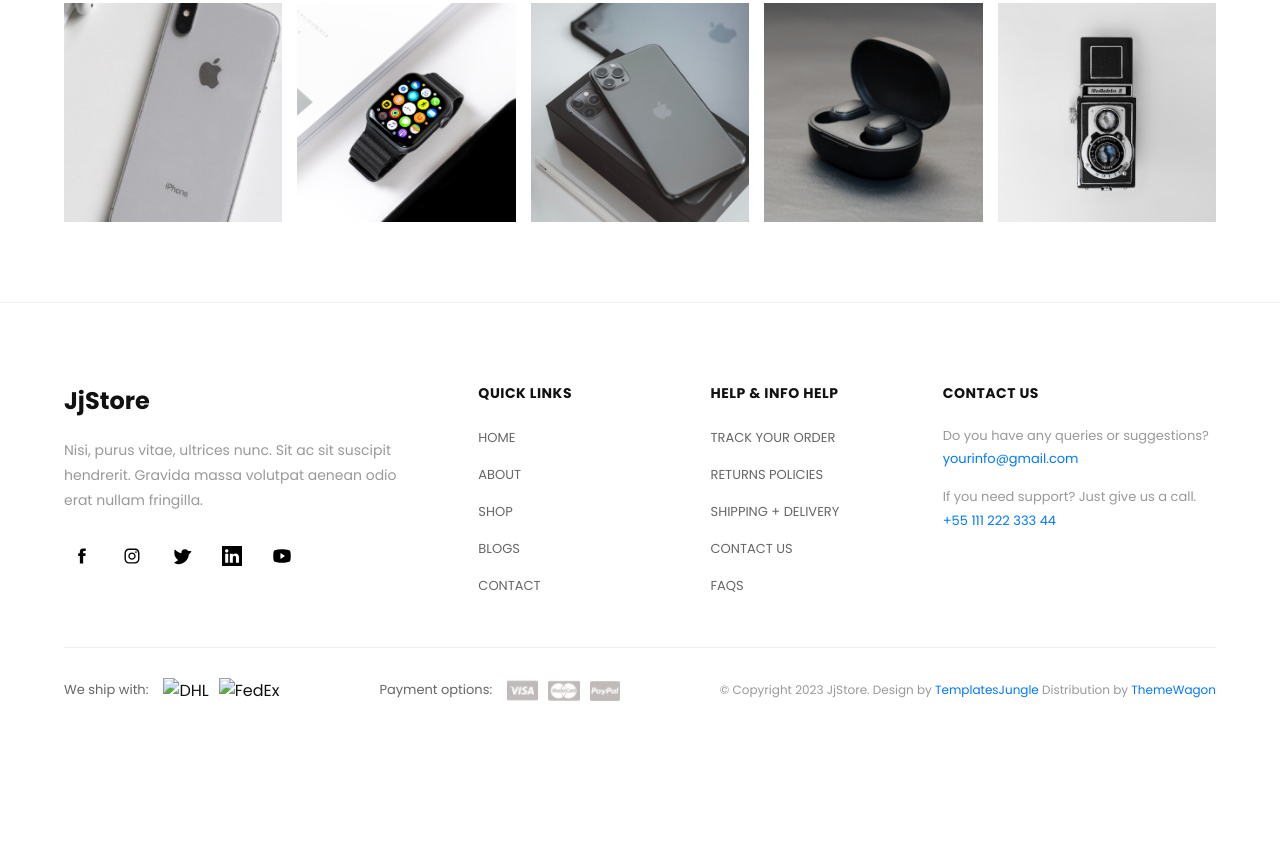
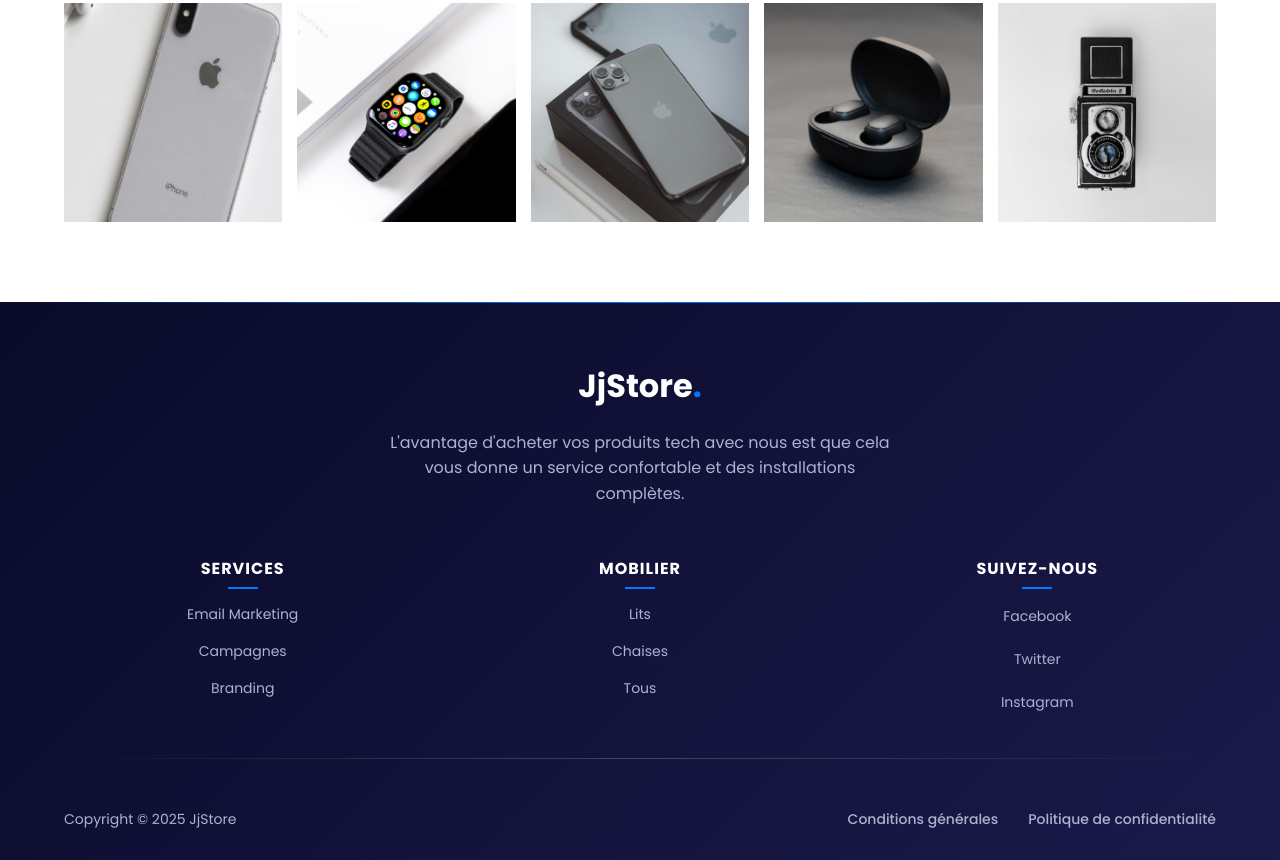
Before and after one commit to joboy05/MiniStore., a plain HTML site: page index.html in a window 1280 px wide. Shown: the part 8070-8930 px from the top of the page. Before the commit the page ends 8803 px from the top, so only its background shows below. Drawn offline with Linux system fonts and the light colour scheme.

Commit message:
change footer

```diff
--- a/index.html
+++ b/index.html
@@ -278,79 +278,60 @@
 <!-- FOOTER -->
 <footer class="footer">
   <div class="container">
-    <div class="footer-grid">
-      <!-- Column 1: Logo & Description -->
-      <div class="footer-column">
+    <!-- Première ligne : Logo et description -->
+    <div class="footer-main">
+      <div class="footer-brand">
         <h2 class="footer-logo">JjStore</h2>
         <p class="footer-description">
-          Nisi, purus vitae, ultrices nunc. Sit ac sit suscipit hendrerit. Gravida massa volutpat aenean odio erat nullam fringilla.
-        </p>
-        <div class="footer-socials">
-          <a href="#" class="social-icon"><img src="icons/facebook-logo-meta-2-svgrepo-com.svg" alt="Facebook"></a>
-          <a href="#" class="social-icon"><img src="icons/instagram-logo-facebook-2-svgrepo-com.svg" alt="Instagram"></a>
-          <a href="#" class="social-icon"><img src="icons/twitter-logo-fill-svgrepo-com.svg" alt="Twitter"></a>
-          <a href="#" class="social-icon"><img src="icons/linkedin-logo-svgrepo-com.svg" alt="LinkedIn"></a>
-          <a href="#" class="social-icon"><img src="icons/youtube-logo-fill-svgrepo-com.svg" alt="YouTube"></a>
-        </div>
-      </div>
-
-      <!-- Column 2: Quick Links -->
-      <div class="footer-column">
-        <h4 class="footer-title">QUICK LINKS</h4>
-        <ul class="footer-links">
-          <li><a href="#">HOME</a></li>
-          <li><a href="#">ABOUT</a></li>
-          <li><a href="#">SHOP</a></li>
-          <li><a href="#">BLOGS</a></li>
-          <li><a href="#">CONTACT</a></li>
-        </ul>
-      </div>
-
-      <!-- Column 3: Help & Info -->
-      <div class="footer-column">
-        <h4 class="footer-title">HELP & INFO HELP</h4>
-        <ul class="footer-links">
-          <li><a href="#">TRACK YOUR ORDER</a></li>
-          <li><a href="#">RETURNS POLICIES</a></li>
-          <li><a href="#">SHIPPING + DELIVERY</a></li>
-          <li><a href="#">CONTACT US</a></li>
-          <li><a href="#">FAQS</a></li>
-        </ul>
-      </div>
-
-      <!-- Column 4: Contact Us -->
-      <div class="footer-column">
-        <h4 class="footer-title">CONTACT US</h4>
-        <p class="footer-contact-text">
-          Do you have any queries or suggestions? <a href="mailto:yourinfo@gmail.com" class="footer-email">yourinfo@gmail.com</a>
-        </p>
-        <p class="footer-contact-text">
-          If you need support? Just give us a call. <a href="tel:+551112223344" class="footer-phone">+55 111 222 333 44</a>
+          L'avantage d'acheter vos produits tech avec nous est que cela vous donne un service confortable et des installations complètes.
         </p>
       </div>
     </div>
 
-    <!-- Footer Bottom -->
-    <div class="footer-bottom">
-      <div class="footer-payment">
-        <p>We ship with:</p>
-        <div class="payment-icons">
-          <img src="icons/dhl.svg" alt="DHL">
-          <img src="icons/fedex.svg" alt="FedEx">
+    <!-- Deuxième ligne : Liens et réseaux sociaux -->
+    <div class="footer-content">
+      <!-- Colonne Services -->
+      <div class="footer-column">
+        <h4 class="footer-title">SERVICES</h4>
+        <ul class="footer-links">
+          <li><a href="#">Email Marketing</a></li>
+          <li><a href="#">Campagnes</a></li>
+          <li><a href="#">Branding</a></li>
+        </ul>
+      </div>
+
+      <!-- Colonne Produits -->
+      <div class="footer-column">
+        <h4 class="footer-title">MOBILIER</h4>
+        <ul class="footer-links">
+          <li><a href="#">Lits</a></li>
+          <li><a href="#">Chaises</a></li>
+          <li><a href="#">Tous</a></li>
+        </ul>
+      </div>
+
+      <!-- Colonne Réseaux sociaux -->
+      <div class="footer-column">
+        <h4 class="footer-title">SUIVEZ-NOUS</h4>
+        <div class="footer-socials">
+          <a href="#" class="social-link">Facebook</a>
+          <a href="#" class="social-link">Twitter</a>
+          <a href="#" class="social-link">Instagram</a>
         </div>
       </div>
+    </div>
 
-      <div class="footer-payment">
-        <p>Payment options:</p>
-        <div class="payment-icons">
-          <img src="images/visa.jpg" alt="Visa">
-          <img src="images/mastercard.jpg" alt="Mastercard">
-          <img src="images/paypal.jpg" alt="PayPal">
-        </div>
+    <!-- Ligne de séparation -->
+    <div class="footer-divider"></div>
+
+    <!-- Troisième ligne : Copyright et liens légaux -->
+    <div class="footer-bottom">
+      <div class="footer-copyright">
+        <p>Copyright © 2025 JjStore</p>
       </div>
-
-      <div class="footer-copyright">
-        <p>© Copyright 2023 JjStore. Design by <a href="#" class="footer-link">TemplatesJungle</a> Distribution by <a href="#" class="footer-link">ThemeWagon</a></p>
+      <div class="footer-legal">
+        <a href="#" class="legal-link">Conditions générales</a>
+        <a href="#" class="legal-link">Politique de confidentialité</a>
       </div>
     </div>
   </div>
--- a/style.css
+++ b/style.css
@@ -682,70 +682,91 @@
 
 /* === FOOTER === */
 .footer {
-  background: #fff;
-  padding: 80px 0 30px;
-  border-top: 1px solid #eee;
+  background: linear-gradient(135deg, #0a0a2a 0%, #1a1a4a 100%);
+  color: #fff;
+  padding: 60px 0 30px;
   width: 100%;
+  position: relative;
+  overflow: hidden;
 }
 
-.footer-grid {
+.footer::before {
+  content: '';
+  position: absolute;
+  top: 0;
+  left: 0;
+  right: 0;
+  height: 1px;
+  background: linear-gradient(90deg, transparent, #0078ff, transparent);
+}
+
+/* Main footer content */
+.footer-main {
+  margin-bottom: 50px;
+  text-align: center;
+}
+
+.footer-brand {
+  max-width: 500px;
+  margin: 0 auto;
+}
+
+.footer-logo {
+  font-size: 32px;
+  font-weight: 700;
+  color: #fff;
+  margin-bottom: 20px;
+  position: relative;
+  display: inline-block;
+}
+
+.footer-logo::after {
+  content: ".";
+  color: #0078ff;
+}
+
+.footer-description {
+  color: #b0b0d0;
+  font-size: 16px;
+  line-height: 1.6;
+  margin-bottom: 0;
+}
+
+/* Footer content grid */
+.footer-content {
   display: grid;
-  grid-template-columns: 2fr 1fr 1fr 1.5fr;
-  gap: 50px;
-  margin-bottom: 50px;
+  grid-template-columns: repeat(3, 1fr);
+  gap: 40px;
+  margin-bottom: 40px;
 }
 
 .footer-column {
-  display: flex;
-  flex-direction: column;
-}
-
-.footer-logo {
-  font-size: 24px;
-  font-weight: 700;
-  color: #111;
-  margin-bottom: 20px;
-}
-
-.footer-description {
-  color: #999;
-  font-size: 14px;
-  line-height: 1.8;
-  margin-bottom: 25px;
-}
-
-.footer-socials {
-  display: flex;
-  gap: 15px;
-}
-
-.social-icon {
-  width: 35px;
-  height: 35px;
-  display: flex;
-  align-items: center;
-  justify-content: center;
-  transition: opacity 0.3s ease;
-}
-
-.social-icon:hover {
-  opacity: 0.7;
-}
-
-.social-icon img {
-  width: 20px;
-  height: 20px;
-  filter: grayscale(100%) brightness(0.6);
+  text-align: center;
 }
 
 .footer-title {
-  font-size: 14px;
+  font-size: 16px;
   font-weight: 700;
-  color: #111;
+  color: #fff;
   margin-bottom: 20px;
-  letter-spacing: 0.5px;
+  letter-spacing: 1px;
+  text-transform: uppercase;
+  position: relative;
+  display: inline-block;
 }
 
+.footer-title::after {
+  content: '';
+  position: absolute;
+  bottom: -8px;
+  left: 50%;
+  transform: translateX(-50%);
+  width: 30px;
+  height: 2px;
+  background: #0078ff;
+}
+
+/* Footer links */
 .footer-links {
   list-style: none;
   display: flex;
@@ -754,86 +775,185 @@
 }
 
 .footer-links a {
-  color: #666;
+  color: #b0b0d0;
   text-decoration: none;
-  font-size: 13px;
-  transition: color 0.3s ease;
+  font-size: 14px;
+  transition: all 0.3s ease;
+  position: relative;
+  padding: 5px 0;
+}
+
+.footer-links a::before {
+  content: '';
+  position: absolute;
+  bottom: 0;
+  left: 50%;
+  width: 0;
+  height: 1px;
+  background: #0078ff;
+  transition: all 0.3s ease;
+  transform: translateX(-50%);
 }
 
 .footer-links a:hover {
-  color: #0078ff;
+  color: #fff;
+  transform: translateX(5px);
 }
 
-.footer-contact-text {
-  color: #999;
-  font-size: 13px;
-  line-height: 1.8;
-  margin-bottom: 15px;
+.footer-links a:hover::before {
+  width: 100%;
 }
 
-.footer-email,
-.footer-phone {
-  color: #0078ff;
-  text-decoration: none;
-  transition: opacity 0.3s ease;
+/* Social links */
+.footer-socials {
+  display: flex;
+  flex-direction: column;
+  gap: 12px;
 }
 
-.footer-email:hover,
-.footer-phone:hover {
-  opacity: 0.8;
+.social-link {
+  color: #b0b0d0;
+  text-decoration: none;
+  font-size: 14px;
+  transition: all 0.3s ease;
+  padding: 5px 0;
+  position: relative;
 }
 
-/* Footer Bottom */
+.social-link::before {
+  content: '';
+  position: absolute;
+  bottom: 0;
+  left: 50%;
+  width: 0;
+  height: 1px;
+  background: #0078ff;
+  transition: all 0.3s ease;
+  transform: translateX(-50%);
+}
+
+.social-link:hover {
+  color: #fff;
+  transform: translateX(5px);
+}
+
+.social-link:hover::before {
+  width: 100%;
+}
+
+/* Footer divider */
+.footer-divider {
+  height: 1px;
+  background: linear-gradient(90deg, transparent, rgba(255,255,255,0.2), transparent);
+  margin: 30px 0;
+}
+
+/* Footer bottom */
 .footer-bottom {
   display: flex;
   justify-content: space-between;
   align-items: center;
-  padding-top: 30px;
-  border-top: 1px solid #eee;
+  padding-top: 20px;
   flex-wrap: wrap;
   gap: 20px;
 }
 
-.footer-payment {
-  display: flex;
-  align-items: center;
-  gap: 15px;
-}
-
-.footer-payment p {
-  font-size: 13px;
-  color: #666;
+.footer-copyright p {
+  color: #b0b0d0;
+  font-size: 14px;
   margin: 0;
 }
 
-.payment-icons {
+.footer-legal {
   display: flex;
-  gap: 10px;
-  align-items: center;
+  gap: 30px;
 }
 
-.payment-icons img {
-  height: 25px;
-  opacity: 0.6;
+.legal-link {
+  color: #b0b0d0;
+  text-decoration: none;
+  font-size: 14px;
+  font-weight: 500;
+  transition: all 0.3s ease;
+  position: relative;
 }
 
-.footer-copyright {
-  font-size: 12px;
-  color: #999;
+.legal-link::after {
+  content: '';
+  position: absolute;
+  bottom: -2px;
+  left: 0;
+  width: 0;
+  height: 1px;
+  background: #0078ff;
+  transition: width 0.3s ease;
 }
 
-.footer-copyright p {
-  margin: 0;
+.legal-link:hover {
+  color: #fff;
 }
 
-.footer-link {
-  color: #0078ff;
-  text-decoration: none;
-  transition: opacity 0.3s ease;
+.legal-link:hover::after {
+  width: 100%;
 }
 
-.footer-link:hover {
-  opacity: 0.8;
+/* Responsive Footer */
+@media (max-width: 768px) {
+  .footer {
+    padding: 40px 0 20px;
+  }
+
+  .footer-content {
+    grid-template-columns: 1fr;
+    gap: 30px;
+    text-align: center;
+  }
+
+  .footer-main {
+    margin-bottom: 30px;
+  }
+
+  .footer-logo {
+    font-size: 28px;
+  }
+
+  .footer-description {
+    font-size: 14px;
+  }
+
+  .footer-bottom {
+    flex-direction: column;
+    text-align: center;
+    gap: 15px;
+  }
+
+  .footer-legal {
+    flex-direction: column;
+    gap: 10px;
+  }
+
+  .footer-links a,
+  .social-link {
+    font-size: 13px;
+  }
+}
+
+@media (max-width: 480px) {
+  .footer {
+    padding: 30px 0 15px;
+  }
+
+  .footer-content {
+    gap: 25px;
+  }
+
+  .footer-logo {
+    font-size: 24px;
+  }
+
+  .footer-title {
+    font-size: 14px;
+  }
 }
 
 /* Responsive Footer */
```
